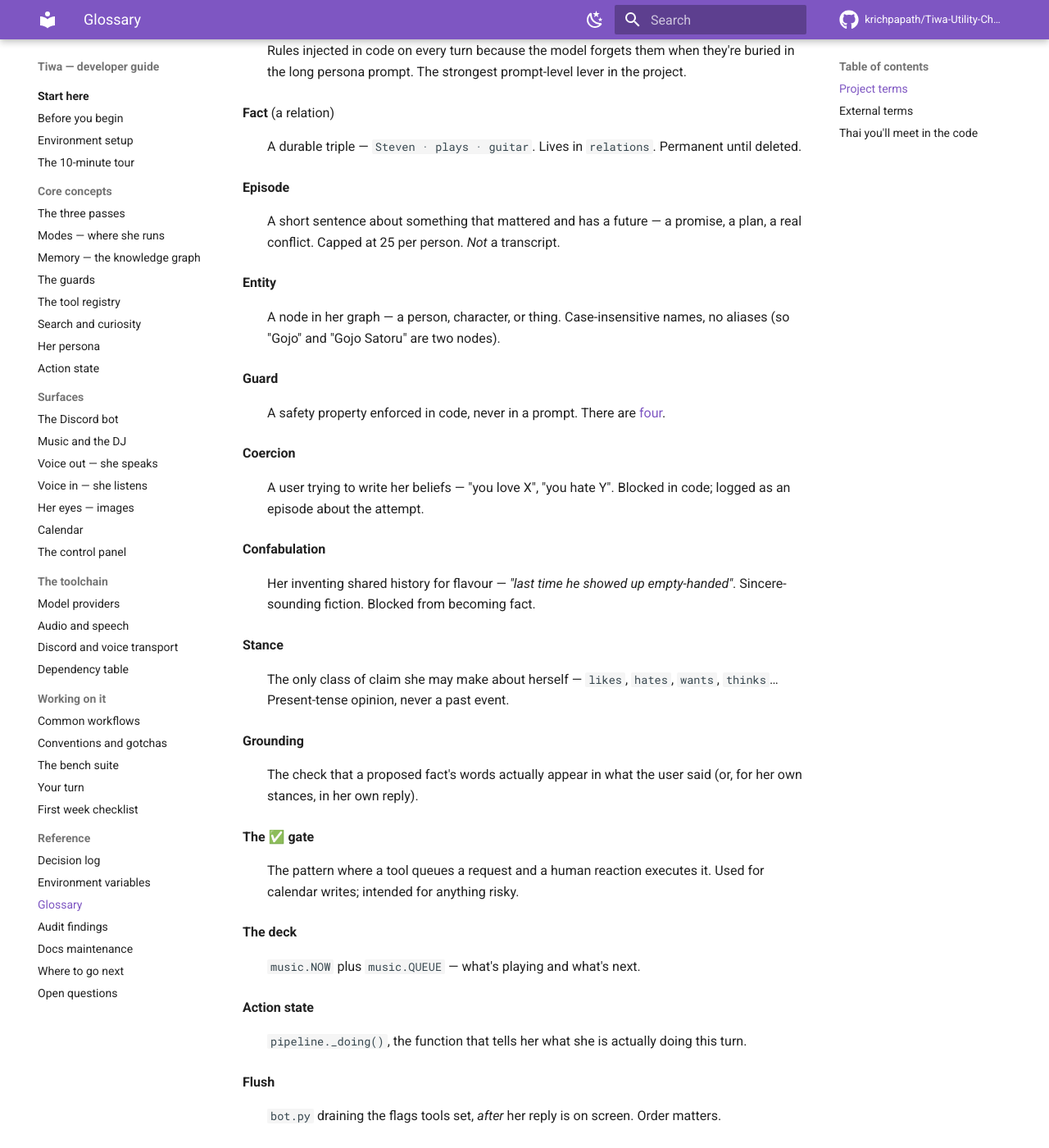
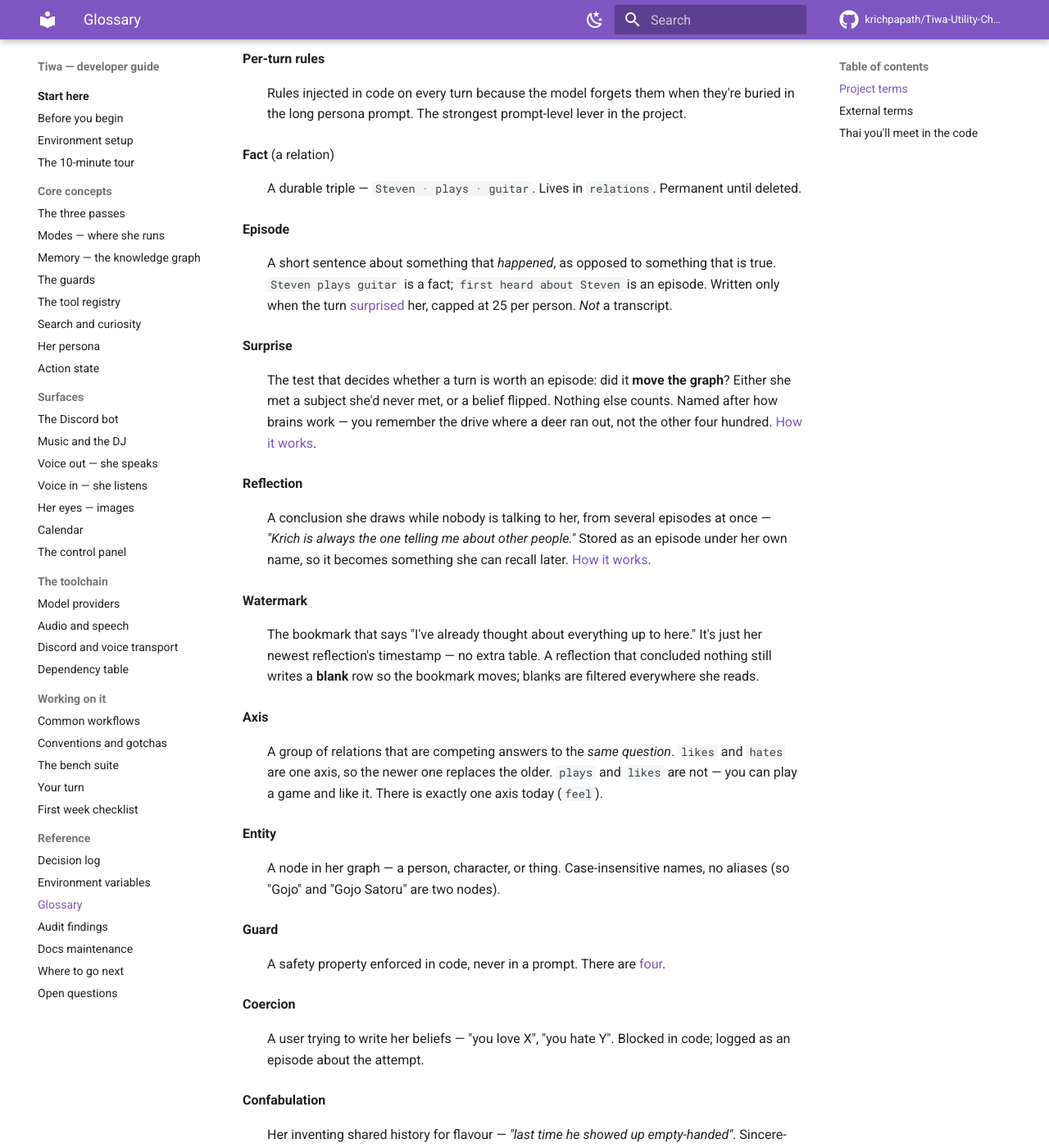
Before and after one commit to krichpapath/Tiwa-Utility-Chatbot, an MkDocs documentation site: the page built from docs/reference/glossary.md, in a window 1280 px wide and 1400 px high, scrolled down 730 px. Shown: the whole window at 82% size. Built offline with MkDocs 1.6.1 and Material for MkDocs 9.7.7, drawn with Linux system fonts in a browser that asks for light colours; a script that is not in the unit is left out; comment, search, counter and statistics services are not loaded; some of the changed text lies outside the part shown.

Commit message:
Guide: explain surprise and reflection for someone new
The concepts pages carried the new memory work but the beginner path did not.

Glossary gains Surprise, Reflection, Watermark and Axis, and Episode is
redefined against Fact in the terms a newcomer actually needs: things that are
true vs things that happened. Pass and Pass label now list all six calls, not
three and four.

Tour explains the fact/episode split with an example instead of asserting it,
and says in one paragraph what surprise and reflection are for. Index promises
it. First-week self-check asks it back — question 8 is the one that catches
whether someone understood "prompts reduce, code decides".

memory.md's three new sections led with implementation. Each now opens with the
plain problem: people change their minds, episodes are raw and reflections are
what they add up to. The primary-key explanation moved after the symptom it
causes.

```diff
--- a/docs/reference/glossary.md
+++ b/docs/reference/glossary.md
@@ -6,6 +6,8 @@ Project and domain terms, including the Thai you'll meet in the code.
 
 **Pass**
 : One model call within a turn. There are three: [inner/tools, persona, extraction](../concepts/three-passes.md).
+Two more fire only when needed (*seeing* an image, forcing music search terms), and two
+run when nobody is talking (*idle*, *reflecting*).
 
 **Brief**
 : The short plain-text note pass 1 writes *to her* — what she knows, what she doesn't.
@@ -29,8 +31,31 @@ in the long persona prompt. The strongest prompt-level lever in the project.
 deleted.
 
 **Episode**
-: A short sentence about something that mattered and has a future — a promise, a plan, a
-real conflict. Capped at 25 per person. *Not* a transcript.
+: A short sentence about something that *happened*, as opposed to something that is
+true. `Steven plays guitar` is a fact; `first heard about Steven` is an episode. Written
+only when the turn [surprised](#surprise) her, capped at 25 per person. *Not* a transcript.
+
+**Surprise** {#surprise}
+: The test that decides whether a turn is worth an episode: did it **move the graph**?
+Either she met a subject she'd never met, or a belief flipped. Nothing else counts.
+Named after how brains work — you remember the drive where a deer ran out, not the other
+four hundred. [How it works](../concepts/memory.md#surprise).
+
+**Reflection**
+: A conclusion she draws while nobody is talking to her, from several episodes at once —
+*"Krich is always the one telling me about other people."* Stored as an episode under her
+own name, so it becomes something she can recall later.
+[How it works](../concepts/memory.md#reflection).
+
+**Watermark**
+: The bookmark that says "I've already thought about everything up to here." It's just her
+newest reflection's timestamp — no extra table. A reflection that concluded nothing still
+writes a **blank** row so the bookmark moves; blanks are filtered everywhere she reads.
+
+**Axis**
+: A group of relations that are competing answers to the *same question*. `likes` and
+`hates` are one axis, so the newer one replaces the older. `plays` and `likes` are not —
+you can play a game and like it. There is exactly one axis today (`feel`).
 
 **Entity**
 : A node in her graph — a person, character, or thing. Case-insensitive names, no aliases
@@ -75,7 +100,8 @@ text and calls the same pipeline. **A surface is not a brain.**
 
 **Pass label**
 : On the panel's llm tab, which pass a logged call belongs to: *thinking*, *her reply*,
-*remembering*, *idle*.
+*remembering*, *seeing*, *reflecting*, *idle*. The fastest way to answer "why did she do
+that?"
 
 **Bench**
 : A runnable script in `tests/` that prints a table you read and judge. Not a unit test.
```
Also changed, not shown: docs/concepts/memory.md (+12 -5 lines), docs/index.md (+3 -2 lines), docs/tour.md (+15 -5 lines), docs/work/first-week.md (+2 -0 lines).
